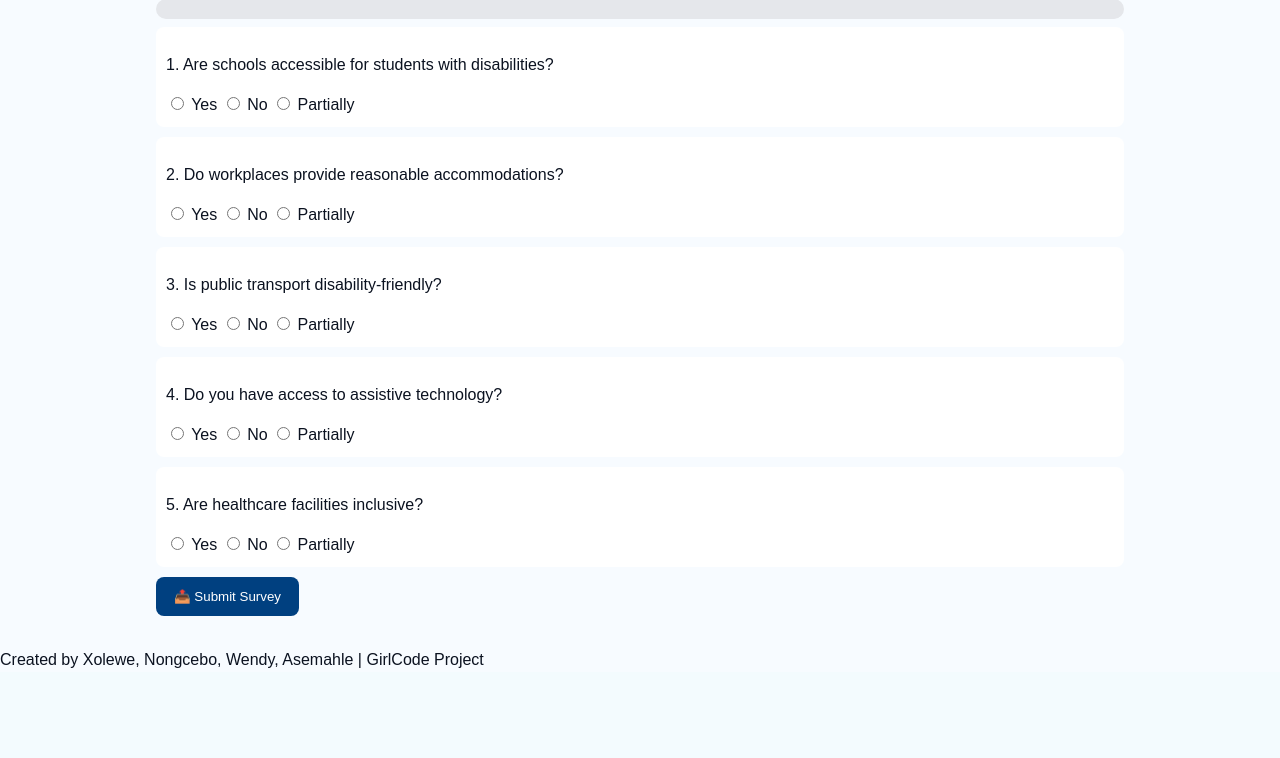
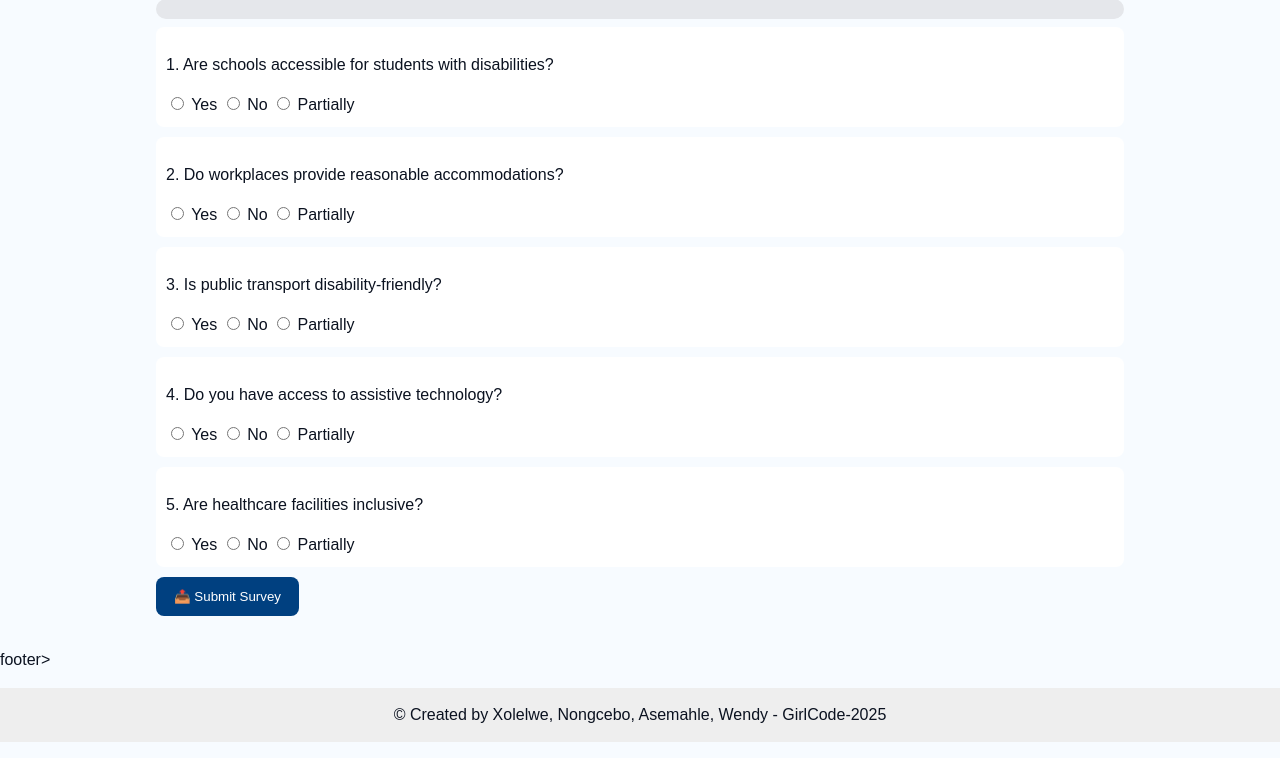
Before and after one commit to Xolelwe/Voting-System, a Django app: page /survey/ in a window 1280 px wide. Shown: the part 394-1152 px from the top of the page. Before the commit the page ends 1062 px from the top, so only its background shows below. Run offline with Django 5.2, Linux system fonts and the light colour scheme.

Commit message:
Update footer content and styling in base.html

```diff
--- a/Desability/polls/templates/polls/base.html
+++ b/Desability/polls/templates/polls/base.html
@@ -24,8 +24,10 @@
     {% block content %}{% endblock %}
   </main>
 
-  <footer>
-    Created by Xolewe, Nongcebo, Wendy, Asemahle | GirlCode Project
-  </footer>
+ footer>
+        <p style="text-align:center; padding:15px; background:#eee;">
+            &copy; Created by Xolelwe, Nongcebo, Asemahle, Wendy - GirlCode-2025
+        </p>
+    </footer>
 </body>
 </html>
```
